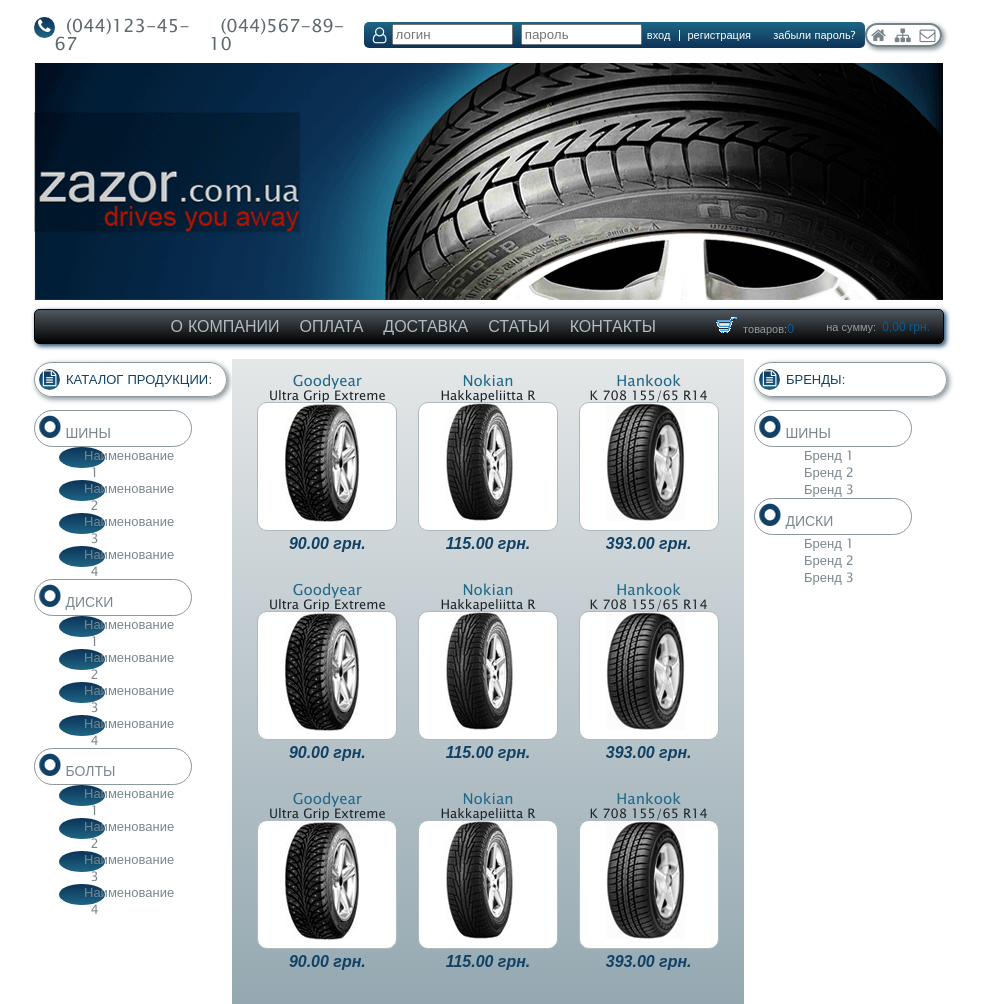
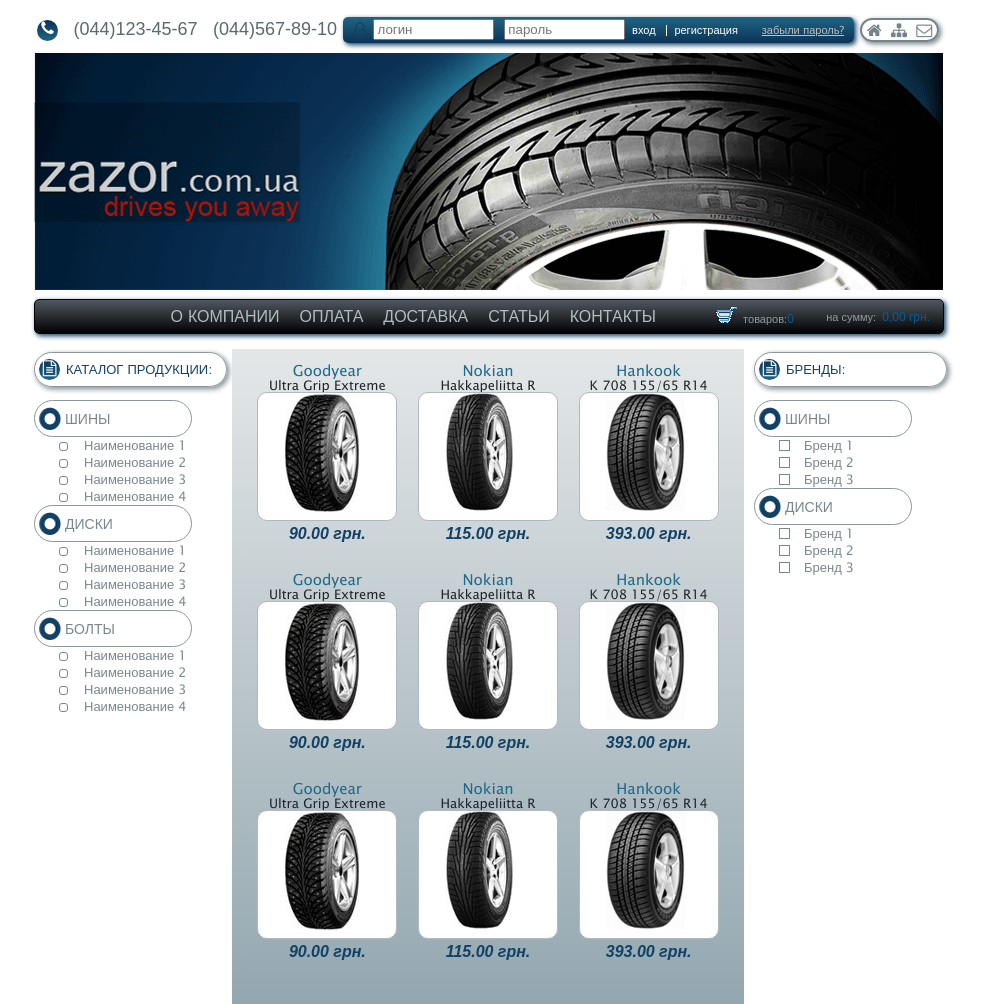
Before and after one commit to Svitlana3012/go-fe-home-work, a plain HTML site: page hw-6/index.html in a window 1280 px wide. Shown: the top 1004 px of the page, without its empty margins (12-995 px from the left). Drawn offline with Linux system fonts and the light colour scheme.

Commit message:
some changes

```diff
--- a/hw-6/css/style.css
+++ b/hw-6/css/style.css
@@ -32,6 +32,7 @@ footer {
   display: flex;
   align-items: stretch;
   justify-content: space-between;
+  width: 300px;
 }
 .round {
   height: 21px;
@@ -47,7 +48,7 @@ footer {
 }
 .bigfigures {
   text-decoration: none;
-  font: Arial;
+  font-family: Arial;
   font-size: 18px;
   color: #5e696d;
 }
@@ -55,7 +56,6 @@ footer {
   display: flex;
   align-items: center;
   justify-content: space-around;
-  color: white;
   background: linear-gradient(#1e6584, #0c3357);
   box-shadow: 2px 2px 5px;
   border-radius: 5px;
@@ -69,11 +69,15 @@ input {
 }
 .registration a {
   font-size: 11px;
+}
+.entry {
   color: white;
   text-decoration: none;
 }
 .separator {
   border-left: 1px solid white;
+  color: white;
+  text-decoration: none;
 }
 .forget {
   color: #bfbfbf;
@@ -167,8 +171,8 @@ input {
   margin: 6px;
 }
 .side_bar_catalog {
-  display: inline-block;
-  vertical-align: middle;
+  display: flex;
+  align-items: center;
   border: 1px solid #8b979c;
   border-radius: 20px;
   width: 148px;
@@ -176,6 +180,9 @@ input {
   padding: 4px;
   font-size: 14px;
   color: #79878d;
+}
+.side_bar_catalog_item {
+  padding-left: 4px;
 }
 label {
   display: inline-block;
@@ -190,7 +197,7 @@ label {
 input[type=radio] {
   display: none;
 }
-label round::before {
+.circle::before {
   content: "";
   display: inline-block;
   width: 7px;
@@ -203,26 +210,25 @@ label round::before {
   border: 1px solid #79878d;
   border-radius: 3px;
 }
-input[type=radio]:checked + label round::before {
+input[type=radio]:checked + .circle::before {
   border: 1px solid #313a55;
   border-radius: 3px;
 }
-label square::before {
+.square::before {
   content: "";
   display: inline-block;
-  width: 7px;
-  height: 7px;
+  width: 9px;
+  height: 9px;
   margin-right: 3px;
   bottom: 3px;
   left: 0;
   position: absolute;
   background-color: white;
   border: 1px solid #79878d;
-  border-radius: 3px;
 }
-input[type=radio]:checked + label square::before {
+input[type=radio]:checked + .square::before {
   border: 1px solid #313a55;
-  border-radius: 3px;
+  box-shadow: inset 0 1px #313a55;
 }
 label:hover {
   font-size: 14px;
--- a/hw-6/index.html
+++ b/hw-6/index.html
@@ -23,7 +23,7 @@
         <i class="fa fa-user-o" aria-hidden="true"></i>
         <input type="text" name="login" value="" placeholder="логин">
         <input type="password" name="password" value="" placeholder="пароль">
-        <a href="#">вход &nbsp</a>
+        <a class="entry" href="#">вход &nbsp</a>
         <a class="separator" href="#">&nbsp регистрация</a>
         <a class="forget" href="#">забыли пароль?</a>
       </div>
@@ -60,21 +60,21 @@
        </div>
        <span class="title">каталог продукции:</span>
       </div>
-      <p class="side_bar_catalog"><img src="img/circle.png" alt=""> ШИНЫ</p>
-        <p><input type="radio" name="1" id="tires1"><label class="round" for="tires1">Наименование 1</lable></p>
-        <p><input type="radio" name="2" id="tires2"><label class="round" for="tires2">Наименование 2</lable></p>
-        <p><input type="radio" name="3" id="tires3"><label class="round" for="tires3">Наименование 3</lable></p>
-        <p><input type="radio" name="4" id="tires4"><label class="round" for="tires4">Наименование 4</lable></p>
-      <p class="side_bar_catalog"><img src="img/circle.png" alt=""> ДИСКИ</p>
-        <p><input type="radio" name="1" id="disk1"><label class="round" for="disk1">Наименование 1</lable></p>
-        <p><input type="radio" name="2" id="disk2"><label class="round" for="disk2">Наименование 2</lable></p>
-        <p><input type="radio" name="3" id="disk3"><label class="round" for="disk3">Наименование 3</lable></p>
-        <p><input type="radio" name="4" id="disk4"><label class="round" for="disk4">Наименование 4</lable></p>
-      <p class="side_bar_catalog"><img src="img/circle.png" alt=""> БОЛТЫ</p>
-        <p><input type="radio" name="1" id="bolt1"><label class="round" for="bolt1">Наименование 1</lable></p>
-        <p><input type="radio" name="2" id="bolt2"><label class="round" for="bolt2">Наименование 2</lable></p>
-        <p><input type="radio" name="3" id="bolt3"><label class="round" for="bolt3">Наименование 3</lable></p>
-        <p><input type="radio" name="4" id="bolt4"><label class="round" for="bolt4">Наименование 4</lable></p>
+      <p class="side_bar_catalog"><img src="img/circle.png" alt=""><span class="side_bar_catalog_item">ШИНЫ</span></p>
+        <p><input type="radio" name="1" id="tires1"><label class="circle" for="tires1">Наименование 1</lable></p>
+        <p><input type="radio" name="2" id="tires2"><label class="circle" for="tires2">Наименование 2</lable></p>
+        <p><input type="radio" name="3" id="tires3"><label class="circle" for="tires3">Наименование 3</lable></p>
+        <p><input type="radio" name="4" id="tires4"><label class="circle" for="tires4">Наименование 4</lable></p>
+      <p class="side_bar_catalog"><img src="img/circle.png" alt=""><span class="side_bar_catalog_item">ДИСКИ</span></p>
+        <p><input type="radio" name="1" id="disk1"><label class="circle" for="disk1">Наименование 1</lable></p>
+        <p><input type="radio" name="2" id="disk2"><label class="circle" for="disk2">Наименование 2</lable></p>
+        <p><input type="radio" name="3" id="disk3"><label class="circle" for="disk3">Наименование 3</lable></p>
+        <p><input type="radio" name="4" id="disk4"><label class="circle" for="disk4">Наименование 4</lable></p>
+      <p class="side_bar_catalog"><img src="img/circle.png" alt=""><span class="side_bar_catalog_item">БОЛТЫ</span></p>
+        <p><input type="radio" name="1" id="bolt1"><label class="circle" for="bolt1">Наименование 1</lable></p>
+        <p><input type="radio" name="2" id="bolt2"><label class="circle" for="bolt2">Наименование 2</lable></p>
+        <p><input type="radio" name="3" id="bolt3"><label class="circle" for="bolt3">Наименование 3</lable></p>
+        <p><input type="radio" name="4" id="bolt4"><label class="circle" for="bolt4">Наименование 4</lable></p>
       </div>
 
       <div class="tires">
@@ -141,11 +141,11 @@
         </div>
         <span class="title"> бренды:</span>
        </div>
-       <p class="side_bar_catalog"><img src="img/circle.png" alt=""> ШИНЫ</p>
+       <p class="side_bar_catalog"><img src="img/circle.png" alt=""><span class="side_bar_catalog_item">ШИНЫ</span></p>
          <p><input type="radio" name="1" id="tires1"><label class="square" for="tires1">Бренд 1</lable></p>
          <p><input type="radio" name="2" id="tires2"><label class="square" for="tires2">Бренд 2</lable></p>
          <p><input type="radio" name="3" id="tires3"><label class="square" for="tires3">Бренд 3</lable></p>
-       <p class="side_bar_catalog"><img src="img/circle.png" alt=""> ДИСКИ</p>
+       <p class="side_bar_catalog"><img src="img/circle.png" alt=""><span class="side_bar_catalog_item">ДИСКИ</span></p>
          <p><input type="radio" name="1" id="disk1"><label class="square" for="disk1">Бренд 1</lable></p>
          <p><input type="radio" name="2" id="disk2"><label class="square" for="disk2">Бренд 2</lable></p>
          <p><input type="radio" name="3" id="disk3"><label class="square" for="disk3">Бренд 3</lable></p>
```
